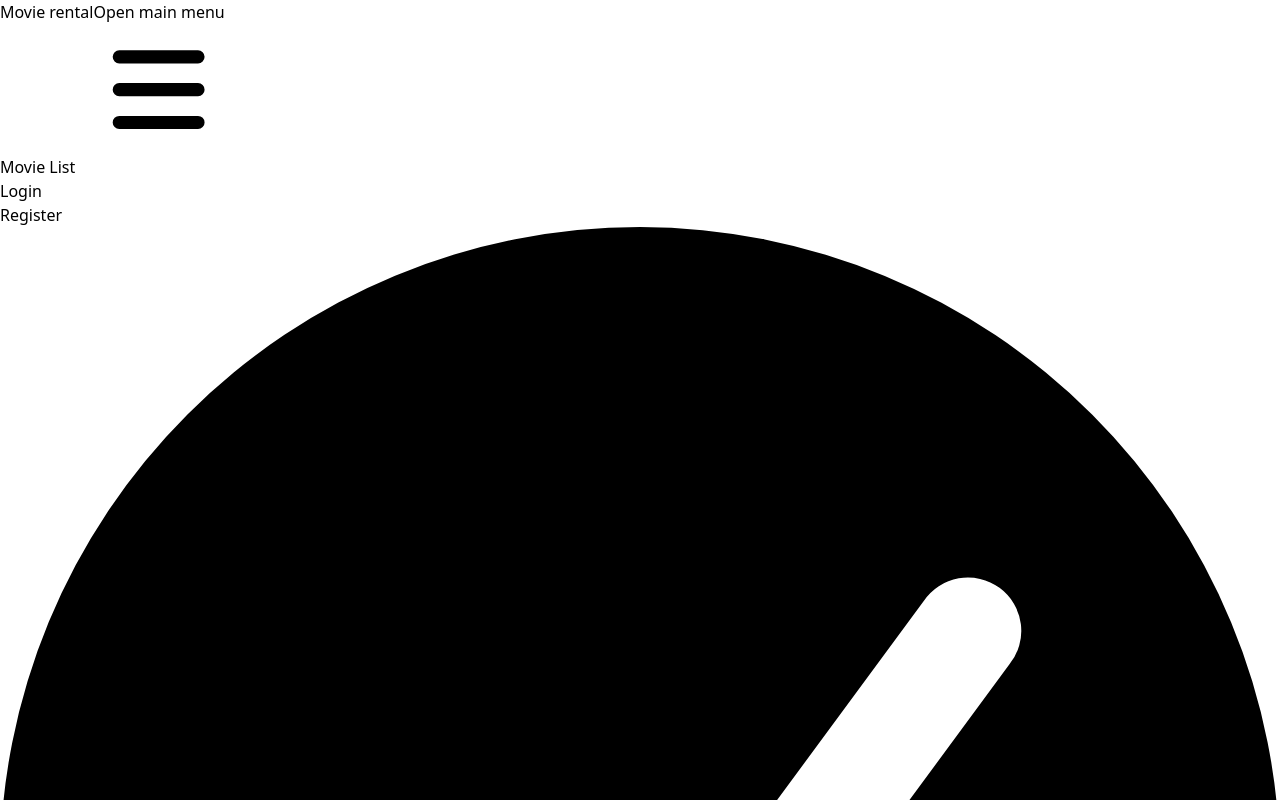
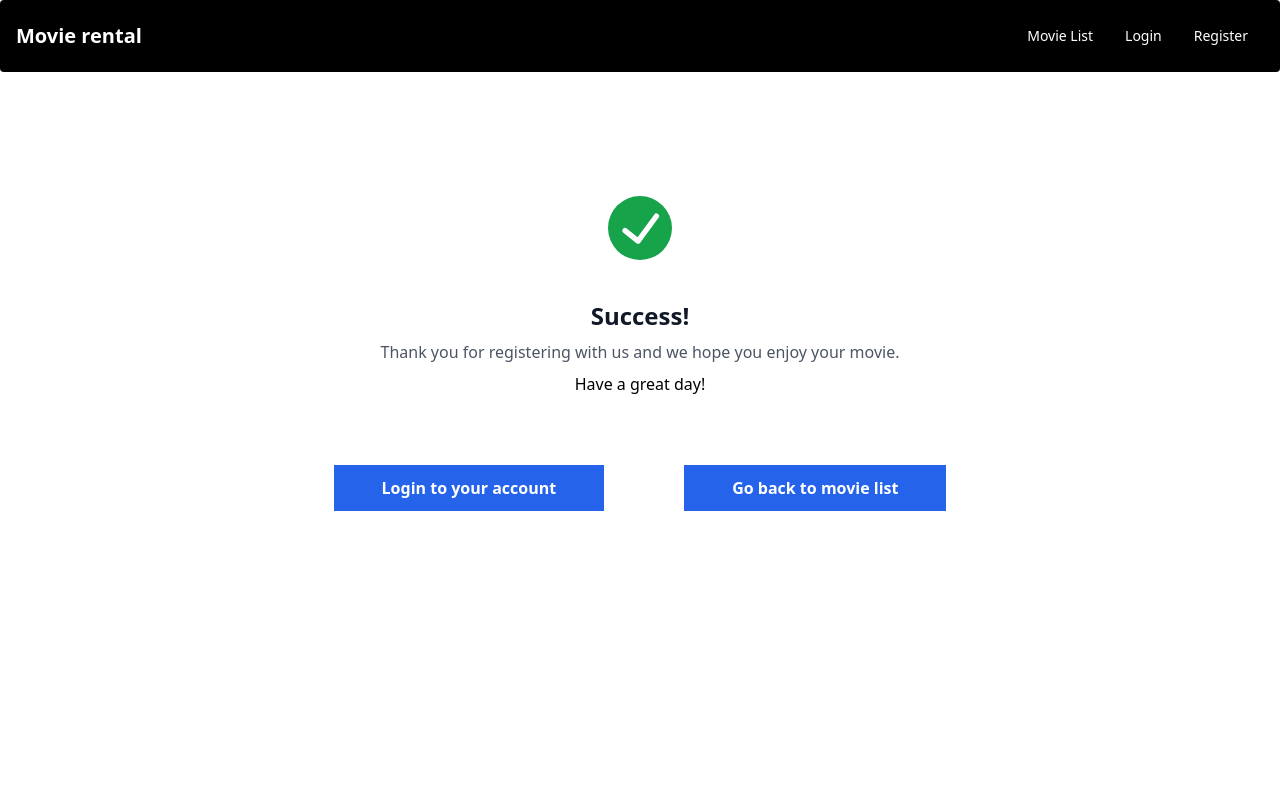
Before and after one commit to NateLapak/Movie-Rental-TS, a Next.js app: page /success in a window 1280 px wide. Shown: the top 800 px of the page. Built offline with nearby package versions, Linux system fonts and the light colour scheme.

Commit message:
Deployment

```diff
--- a/tailwind.config.js
+++ b/tailwind.config.js
@@ -2,7 +2,7 @@
 module.exports = {
   content: [
     './pages/**/*.{js,ts,jsx,tsx}',
-    './components/**/*.{js,ts,jsx,tsx}',
+    './Components/**/*.{js,ts,jsx,tsx}',
     './app/**/*.{js,ts,jsx,tsx}',
   ],
   theme: {
```
